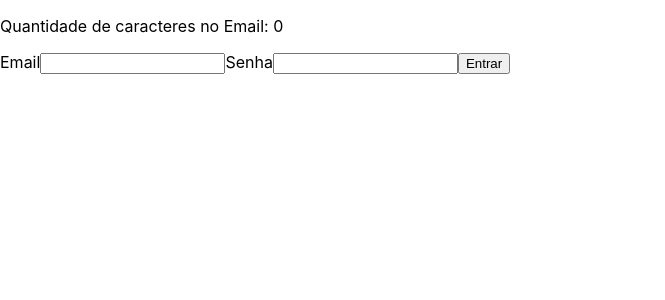
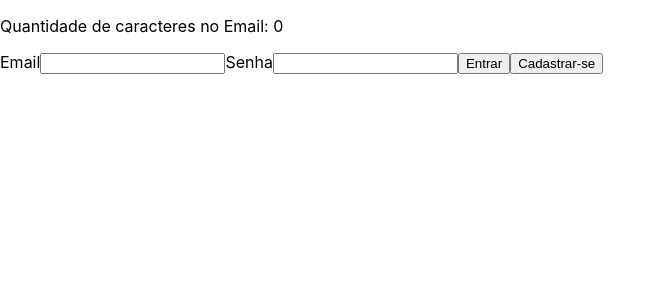
Before and after one commit to hygino82/curso-react-typescript, a React (Create React App) app: page /entrar in a window 1280 px wide. Shown: the top 300 px of the page, without its empty margins (0-665 px from the left). Built offline with nearby package versions, Linux system fonts and the light colour scheme.

Commit message:
Passando filhos para componentes

```diff
--- a/src/app/pages/login/Login.tsx
+++ b/src/app/pages/login/Login.tsx
@@ -1,4 +1,5 @@
 import { useCallback, useMemo, useRef, useState } from 'react';
+import { ButtonLogin } from './components/ButtonLogin';
 
 import { InputLogin } from './components/InputLogin';
 
@@ -45,9 +46,15 @@
                     ref={inputPasswordRef}
                 />
 
-                <button type='button' onClick={handleEntrar}>
+                {/* <button type='button' onClick={handleEntrar}>
                     Entrar
-                </button>
+                </button> */}
+                <ButtonLogin type='button' onClick={handleEntrar}>
+                    {'Entrar'}
+                </ButtonLogin>
+                <ButtonLogin type='submit' onClick={handleEntrar}>
+                    Cadastrar-se
+                </ButtonLogin>
             </form>
         </div>
     );
--- /dev/null
+++ b/src/app/pages/login/components/ButtonLogin.tsx
@@ -0,0 +1,13 @@
+interface IButtonLoginProps {
+    type?: "button" | "submit" | "reset";
+
+    onClick: () => void;
+}
+
+export const ButtonLogin: React.FC<IButtonLoginProps> = ({ type, onClick, children }) => {
+    return (
+        <button type={type} onClick={onClick}>
+            {children}
+        </button>
+    );
+}
```
